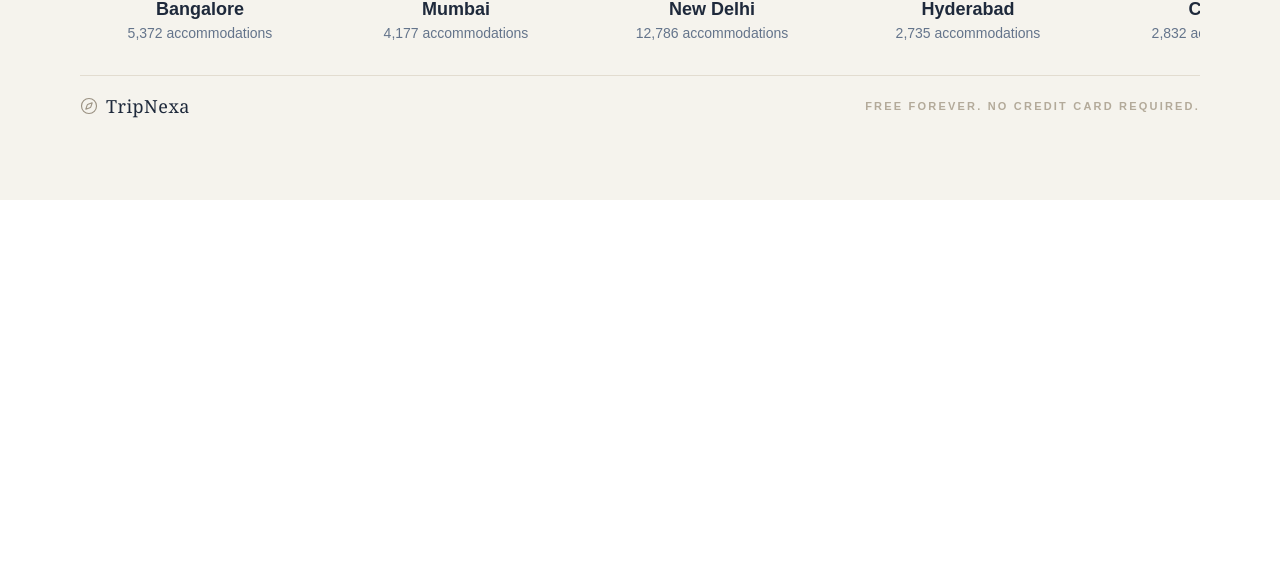
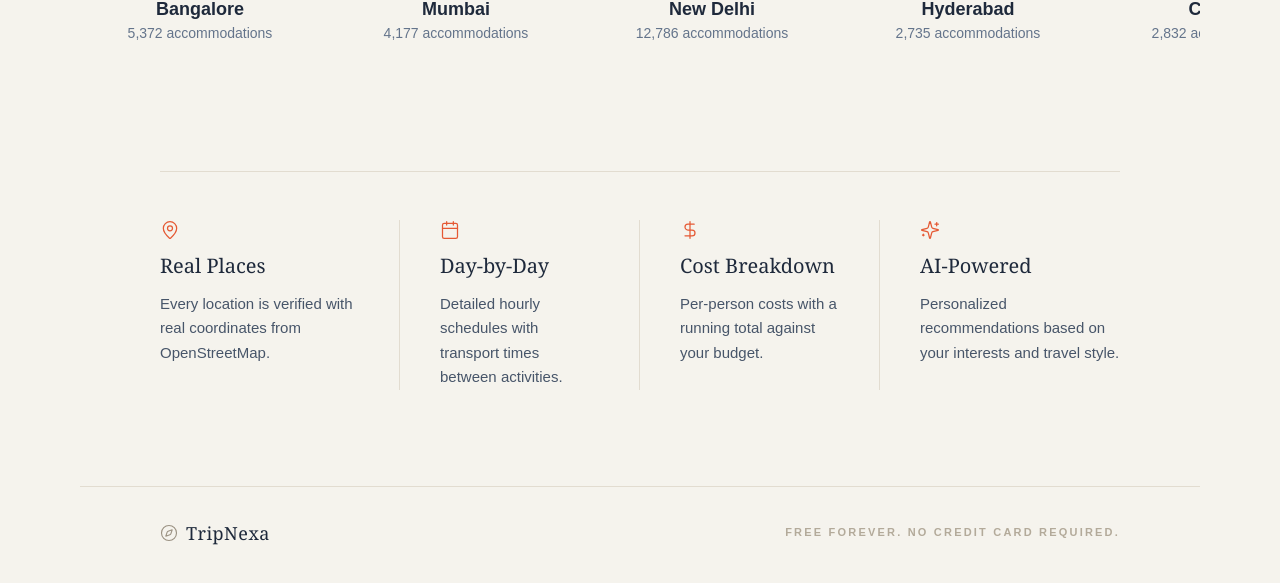
Before and after one commit to Aaryav1130/TripNexa, a React (Vite) app: page / in a window 1280 px wide. Shown: the part 1189-1772 px from the top of the page. Before the commit the page ends 1389 px from the top, so only its background shows below. Built offline with nearby package versions, Linux system fonts and the light colour scheme; no server answers.

Commit message:
feat: add feature highlights grid above footer

```diff
--- a/src/components/ui/custom/TopDestinations.jsx
+++ b/src/components/ui/custom/TopDestinations.jsx
@@ -1,6 +1,6 @@
 import React, { useRef } from 'react';
 import { Link } from 'react-router-dom';
-import { ChevronRight, ChevronLeft, Compass } from 'lucide-react';
+import { ChevronRight, ChevronLeft, Compass, MapPin, Calendar, DollarSign, Sparkles } from 'lucide-react';
 
 const destinations = [
   {
@@ -99,9 +99,35 @@ export default function TopDestinations() {
         </div>
       </div>
 
+      {/* Features Section */}
+      <div className="w-full mt-20 md:mt-32 px-6 sm:px-10 lg:px-20 max-w-7xl mx-auto">
+        <div className="border-t border-[#e2dcd0] pt-12 grid grid-cols-1 md:grid-cols-2 lg:grid-cols-4 gap-10 lg:gap-0">
+          <div className="lg:border-r border-[#e2dcd0] lg:pr-10 flex flex-col gap-3">
+            <MapPin className="text-[#e55934]" size={20} strokeWidth={1.5} />
+            <h3 className="font-serif text-xl text-slate-800">Real Places</h3>
+            <p className="text-[15px] text-slate-600 leading-relaxed">Every location is verified with real coordinates from OpenStreetMap.</p>
+          </div>
+          <div className="lg:border-r border-[#e2dcd0] lg:px-10 flex flex-col gap-3">
+            <Calendar className="text-[#e55934]" size={20} strokeWidth={1.5} />
+            <h3 className="font-serif text-xl text-slate-800">Day-by-Day</h3>
+            <p className="text-[15px] text-slate-600 leading-relaxed">Detailed hourly schedules with transport times between activities.</p>
+          </div>
+          <div className="lg:border-r border-[#e2dcd0] lg:px-10 flex flex-col gap-3">
+            <DollarSign className="text-[#e55934]" size={20} strokeWidth={1.5} />
+            <h3 className="font-serif text-xl text-slate-800">Cost Breakdown</h3>
+            <p className="text-[15px] text-slate-600 leading-relaxed">Per-person costs with a running total against your budget.</p>
+          </div>
+          <div className="lg:pl-10 flex flex-col gap-3">
+            <Sparkles className="text-[#e55934]" size={20} strokeWidth={1.5} />
+            <h3 className="font-serif text-xl text-slate-800">AI-Powered</h3>
+            <p className="text-[15px] text-slate-600 leading-relaxed">Personalized recommendations based on your interests and travel style.</p>
+          </div>
+        </div>
+      </div>
+
       {/* Footer Line */}
-      <div className="w-full border-t border-[#e2dcd0] mt-8 py-4">
-        <div className="max-w-7xl mx-auto flex flex-col md:flex-row justify-between items-center gap-4 text-[#9a9182]">
+      <div className="w-full border-t border-[#e2dcd0] mt-24 py-8">
+        <div className="max-w-7xl mx-auto px-6 sm:px-10 lg:px-20 flex flex-col md:flex-row justify-between items-center gap-4 text-[#9a9182]">
           <div className="flex items-center gap-2">
             <Compass size={18} strokeWidth={1.5} />
             <span className="font-serif font-medium text-lg text-slate-800 tracking-wide">TripNexa</span>
```
